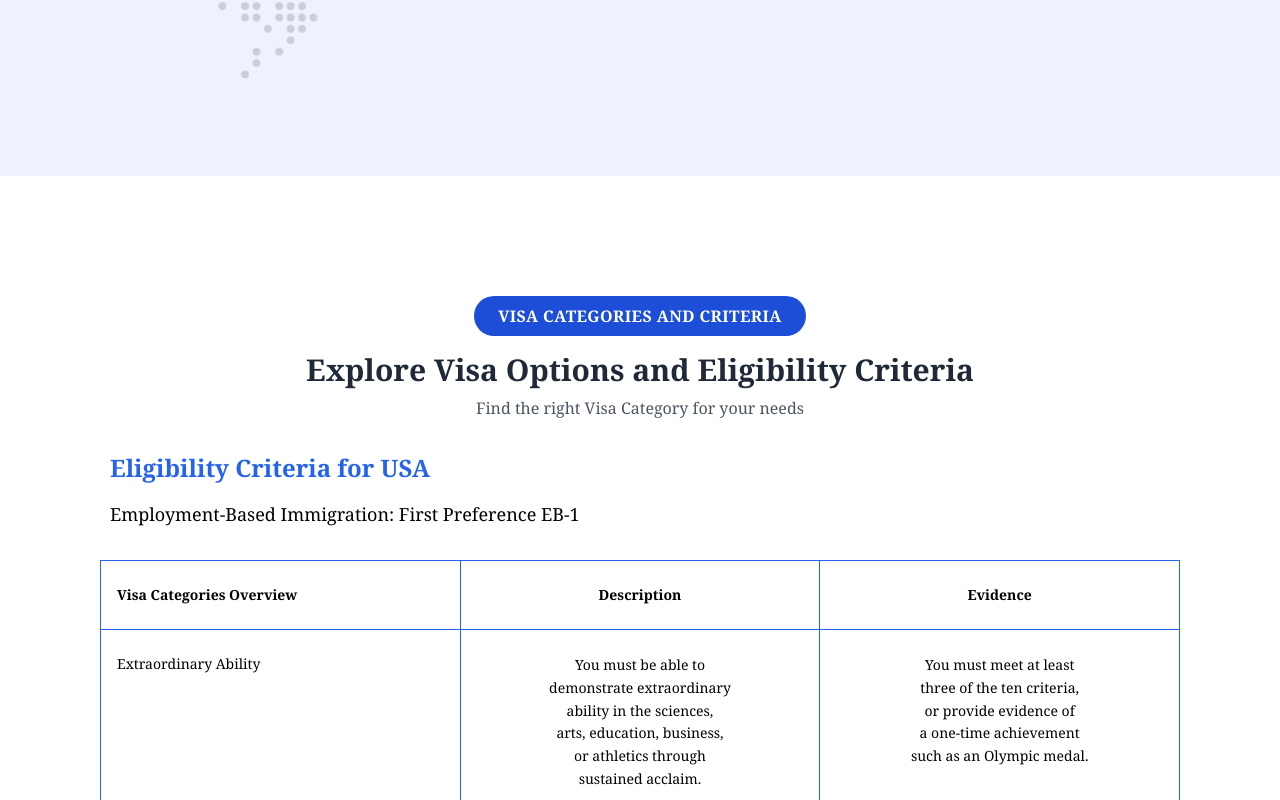
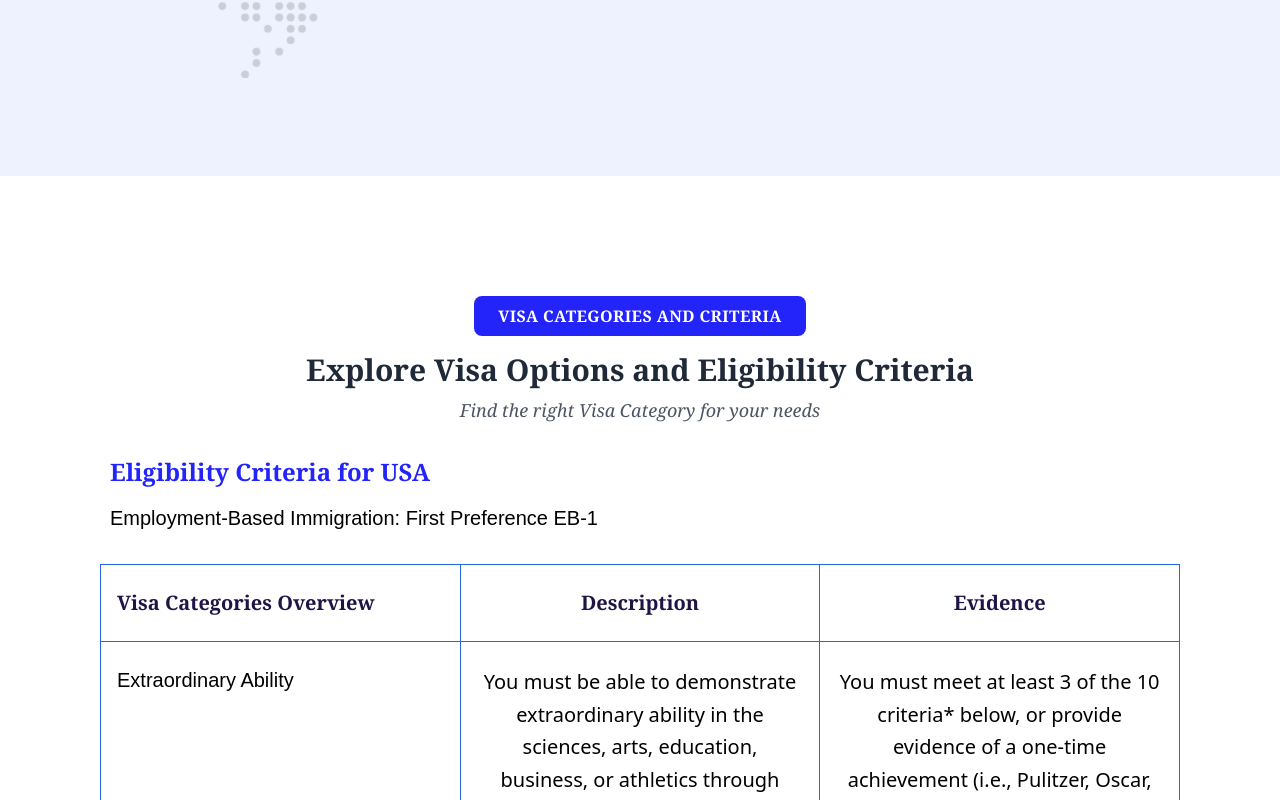
Before and after one commit to bitbiceps/proximity, a React (Vite) app: page /product in a window 1280 px wide. Shown: the part 3532-4332 px from the top of the page. Built offline with nearby package versions, Linux system fonts and the light colour scheme.

Commit message:
Fixing alignment

```diff
--- a/src/components/ConsultationForm.jsx
+++ b/src/components/ConsultationForm.jsx
@@ -71,10 +71,11 @@ const ConsultationForm = () => {
             />
           </div>
 
-          <div className="flex justify-center">
+          <div className=" flex justify-center">
             <button
               type="submit"
-              className="w-full bg-blue-400 hover:bg-blue-500 text-black font-semibold text-lg py-3 px-12 rounded-full shadow-md transition duration-200"
+              className="text-xl w-full bg-blue-400 hover:bg-blue-500 text-black font-semibold text-lg py-3 px-12 rounded-full shadow-md transition duration-200"
+              style={{ background: "#72C2F7" }}
             >
               SUBMIT
             </button>
--- a/src/components/Timeline.jsx
+++ b/src/components/Timeline.jsx
@@ -2,21 +2,27 @@ const EligibilityCriteria = () => {
   return (
     <div className="mt-20 p-10 bg-white">
       <div className="text-center mb-8">
-        <button className="bg-blue-700 text-white font-bold px-6 py-2 rounded-full uppercase tracking-wide mb-4">
+        <button
+          className=" text-white font-bold px-6 py-2 rounded-lg uppercase tracking-wide mb-4"
+          style={{ backgroundColor: "#2324FA" }}
+        >
           Visa Categories and Criteria
         </button>
         <h1 className="text-3xl font-extrabold text-gray-800">
           Explore Visa Options and Eligibility Criteria
         </h1>
-        <p className="text-gray-600 mt-2">
+        <p className="text-gray-600 mt-2 italic text-lg">
           Find the right Visa Category for your needs
         </p>
       </div>
 
-      <h1 className="flex text-2xl font-bold text-blue-600 mb-4 text-center ml-[70px]">
+      <h1
+        style={{ color: "#2324FA" }}
+        className="flex text-2xl font-bold  mb-4 text-center ml-[70px]"
+      >
         Eligibility Criteria for USA
       </h1>
-      <h2 className="flex text-lg  mb-8 text-center ml-[70px]">
+      <h2 className="flex text-xl  mb-8 text-center ml-[70px] font-albara">
         Employment-Based Immigration: First Preference EB-1
       </h2>
 
@@ -28,20 +34,20 @@ const EligibilityCriteria = () => {
           <thead className="border-blue-600">
             <tr>
               <th
-                className="border border-blue-600 px-4 py-6 text-black font-bold text-left align-middle"
-                style={{ width: "33%" }}
+                className="text-xl border border-blue-600 px-4 py-6 text-black font-bold text-left align-middle"
+                style={{ width: "33%", color: "#201446" }}
               >
                 Visa Categories Overview
               </th>
               <th
-                className="border border-blue-600 px-4 py-6 text-black font-bold text-center align-middle"
-                style={{ width: "33%" }}
+                className="text-xl border border-blue-600 px-4 py-6 text-black font-bold text-center align-middle"
+                style={{ width: "33%", color: "#201446" }}
               >
                 Description
               </th>
               <th
-                className="border border-blue-600 px-4 py-6 text-black font-bold text-center align-middle"
-                style={{ width: "33%" }}
+                className=" text-xl border border-blue-600 px-4 py-6 text-black font-bold text-center align-middle"
+                style={{ width: "33%", color: "#201446" }}
               >
                 Evidence
               </th>
@@ -50,101 +56,78 @@ const EligibilityCriteria = () => {
 
           <tbody>
             <tr className="hover:bg-gray-50">
-              <td className="border border-blue-600 px-4 py-6 text-left align-top font-medium">
+              <td className="font-albara text-xl border border-blue-600 px-4 py-6 text-left align-top font-medium">
                 Extraordinary Ability
               </td>
-              <td className="border border-blue-600 px-4 py-6 text-center align-top leading-relaxed">
-                You must be able to
-                <br />
-                demonstrate extraordinary
-                <br />
-                ability in the sciences,
-                <br />
-                arts, education, business,
-                <br />
-                or athletics through
-                <br />
+              <td className="text-xl font-sans border border-blue-600 px-4 py-6 text-center align-top leading-relaxed">
+                You must be able to demonstrate extraordinary ability in the
+                sciences, arts, education, business, or athletics through
                 sustained acclaim.
               </td>
-              <td className="border border-blue-600 px-4 py-6 text-center align-top leading-relaxed">
-                You must meet at least
-                <br />
-                three of the ten criteria,
-                <br />
-                or provide evidence of
-                <br />
-                a one-time achievement
-                <br />
-                such as an Olympic medal.
+              <td className="text-xl font-sans border border-blue-600 px-4 py-6 text-center align-top leading-relaxed">
+                You must meet at least 3 of the 10 criteria* below, or provide
+                evidence of a one-time achievement (i.e., Pulitzer, Oscar,
+                Olympic Medal) as well as evidence showing that you will be
+                continuing to work in the area of your expertise. No offer of
+                employment or labor certification is required.
               </td>
             </tr>
 
             <tr className="hover:bg-gray-50">
-              <td className="border border-blue-600 px-4 py-6 text-left align-top font-medium">
+              <td className="font-albara text-xl border border-blue-600 px-4 py-6 text-left align-top font-medium">
                 Outstanding Professors
                 <br />
                 and Researchers
               </td>
-              <td className="border border-blue-600 px-4 py-6 text-center align-top leading-relaxed">
-                You must demonstrate
-                <br />
-                international recognition
-                <br />
-                for your achievements
-                <br />
-                in a particular academic
-                <br />
-                field. Three years required.
+              <td className="text-xl font-sans border border-blue-600 px-4 py-6 text-center align-top leading-relaxed">
+                You must demonstrate international recognition for your
+                outstanding achievements in a particular academic field. You
+                must have at least 3 years experience in teaching or research in
+                that academic area. You must be entering the United States in
+                order to pursue tenure or tenure track teaching or a comparable
+                research position at a university, institution of higher
+                education, or private employer.
               </td>
-              <td className="border border-blue-600 px-4 py-6 text-center align-top leading-relaxed">
-                You must meet at least
-                <br />
-                two of six criteria and
-                <br />
-                provide proof of a job
-                <br />
-                offer from a U.S.
-                <br />
-                employer. No certification.
+              <td className="text-xl border border-blue-600 px-4 py-6 text-center align-top leading-relaxed">
+                You must meet at least 2 of the 6 criteria listed below** and
+                provide an offer of employment from the prospective U.S.
+                employer. The private employer must show documented
+                accomplishments and that it employs at least 3 full-time
+                researchers. No labor certification is required.
               </td>
             </tr>
 
             <tr className="hover:bg-gray-50">
-              <td className="border border-blue-600 px-4 py-6 text-left align-top font-medium">
+              <td className="font-albara text-xl border border-blue-600 px-4 py-6 text-left align-top font-medium">
                 Certain Multinational
                 <br />
                 Manager or Executive
               </td>
-              <td className="border border-blue-600 px-4 py-6 text-center align-top leading-relaxed">
-                You must have worked
-                <br />
-                abroad for one year in
-                <br />
-                the last three years with
-                <br />
-                the U.S. petitioner.
-                <br />
-                Managerial role required.
+              <td className="text-xl border border-blue-600 px-4 py-6 text-center align-top leading-relaxed">
+                You must have been employed outside the United States for at
+                least 1 year in the 3 years preceding the petition or the most
+                recent lawful nonimmigrant admission if you are already working
+                for the U.S. petitioning employer. The U.S. petitioner must have
+                been doing business for at least 1 year, have a qualifying
+                relationship to the entity you worked for outside the U.S., and
+                intend to employ you in a managerial or executive capacity.
               </td>
-              <td className="border border-blue-600 px-4 py-6 text-center align-top leading-relaxed">
-                Employer must prove
-                <br />
-                one year of U.S.
-                <br />
-                business. Managerial or
-                <br />
-                executive capacity is
-                <br />
-                required. No certification.
+              <td className="text-xl border border-blue-600 px-4 py-6 text-center align-top leading-relaxed">
+                Your petitioning employer must be a U.S. employer and intend to
+                employ you in a managerial or executive capacity. The petitioner
+                must have been doing business in the U.S. for at least 1 year,
+                as a legal entity with a qualifying relationship to the entity
+                that employed you abroad in a managerial or executive capacity.
+                No labor certification is required.
               </td>
             </tr>
           </tbody>
         </table>
       </div>
 
-      <p className="ml-[70px] mt-8 text-2xl text-gray-500 ">
+      <p className="ml-[70px] mt-8 text-2xl  ">
         For more details check out{" "}
-        <a href="#" className="text-blue-600 underline">
+        <a href="#" className="text-cyan-500 underline">
           USCIS website
         </a>
       </p>
--- a/src/components/VisaGoal.jsx
+++ b/src/components/VisaGoal.jsx
@@ -77,12 +77,23 @@ const VisaGoal = () => {
                 key={index}
                 className="flex justify-evenly bg-white text-purple-500 p-4 rounded-lg shadow-md text-center"
               >
-                <div className="w-18 h-18 p-2 flex justify-center items-center border-2 border-purple-500 rounded-full mx-auto">
-                  <div className="w-16 h-16 p-2 flex justify-center items-center bg-purple-500 rounded-full">
+                <div
+                  className="w-18 h-18 p-2 flex justify-center items-center border-2  rounded-full mx-auto"
+                  style={{ borderColor: "#8A62F6" }}
+                >
+                  <div
+                    className="w-16 h-16 p-2 flex justify-center items-center rounded-full"
+                    style={{ backgroundColor: "#8A62F6" }}
+                  >
                     {feature.icon}
                   </div>
                 </div>
-                <h3 className="text-lg font-semibold">{feature.title}</h3>
+                <h3
+                  className="text-lg font-semibold"
+                  style={{ color: "#8A62F6" }}
+                >
+                  {feature.title}
+                </h3>
               </div>
             ))}
           </div>
```
Also changed, not shown: src/components/OClassification.jsx (+9 -14 lines).
